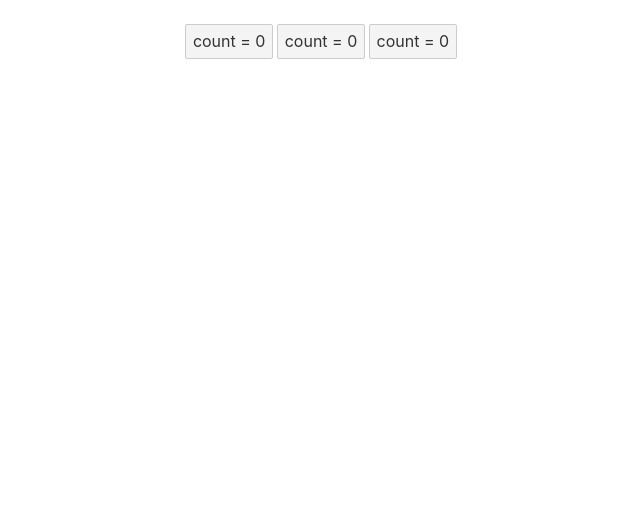
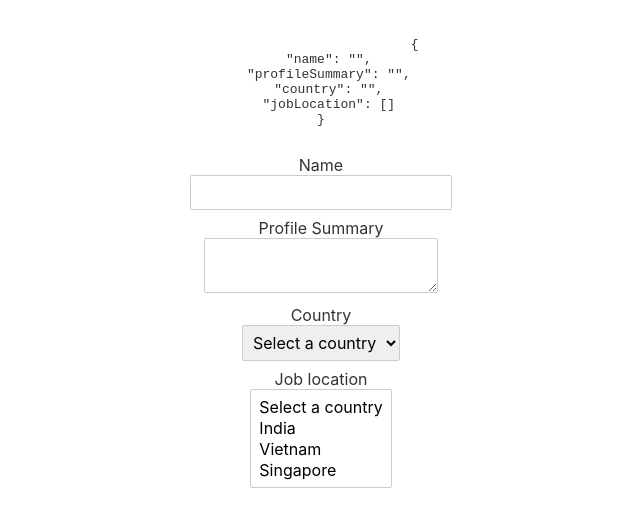
Before and after one commit to tanmayagrwl/Svelte, a Svelte app: page / in a window 1280 px wide. Shown: the top 526 px of the page, without its empty margins (319-959 px from the left). Built offline with nearby package versions, Linux system fonts and the light colour scheme.

Commit message:
Form handling-1

```diff
--- a/src/App.svelte
+++ b/src/App.svelte
@@ -1,19 +1,55 @@
 <script>
-	let count = 0
-	function handleClick(event,stepsize){
-		console.log(event)
-		count+=stepsize
+	const formValues = {
+		name : '',
+		profileSummary: '',
+		country:'',
+		jobLocation : [],
 	}
+
 </script>
 
 <main>
-	<button on:click={()=> (count = count +1)}>count =  {count}</button>
-	<button on:click={(event)=>handleClick(event,5)}>count =  {count}</button>
-	<button on:click={(event)=>handleClick(event,10)}>count =  {count}</button>
+	<div>
+		<pre>
+			{JSON.stringify(formValues,null,2)}
+		</pre>
+	</div>
+	<form >
+		<div>
+			<label for="name">Name</label>
+			<input type="text" id="name" bind:value={formValues.name}/>
+		</div>
+		<div>
+			<label for="profileSummary">Profile Summary</label>
+			<textarea id="profileSummary" bind:value={formValues.profileSummary}></textarea>
+		</div>
+		<div>
+			<label for="country">Country</label>
+			<select name="counrty" id="counrty" bind:value={formValues.country}>
+				<option value="">Select a country</option>
+				<option value="India">India</option>
+				<option value="Vietnam">Vietnam</option>
+				<option value="Singapore">Singapore</option>
+			</select>
+		</div>
+		<div>
+			<label for="job-Location">Job location</label>
+			<select name="job-location" id="job-location" bind:value={formValues.jobLocation} multiple>
+				<option value="">Select a country</option>
+				<option value="India">India</option>
+				<option value="Vietnam">Vietnam</option>
+				<option value="Singapore">Singapore</option>
+			</select>
+		</div>
+	</form>
 </main>
 
 
 <style>
+
+	input + label{
+		display: inline-flex;
+	}
 
 	main {
 		text-align: center;
```
